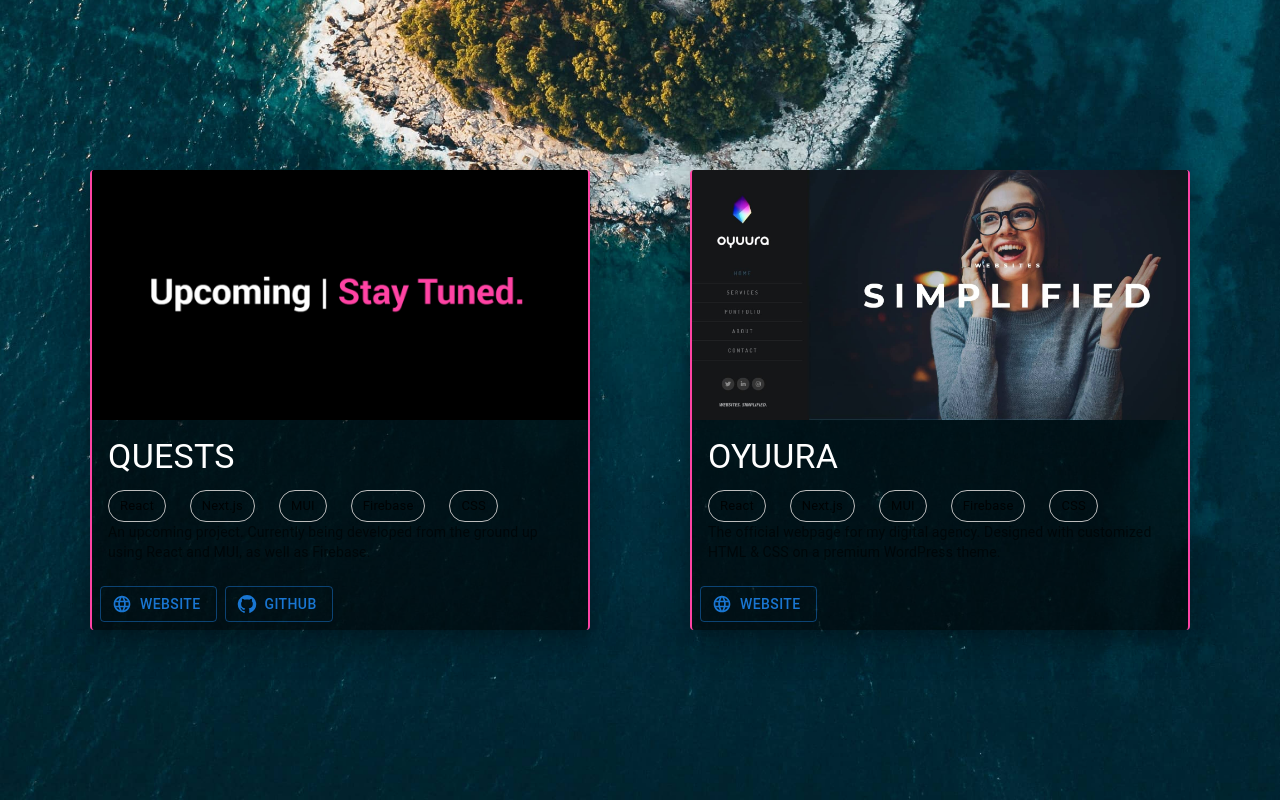
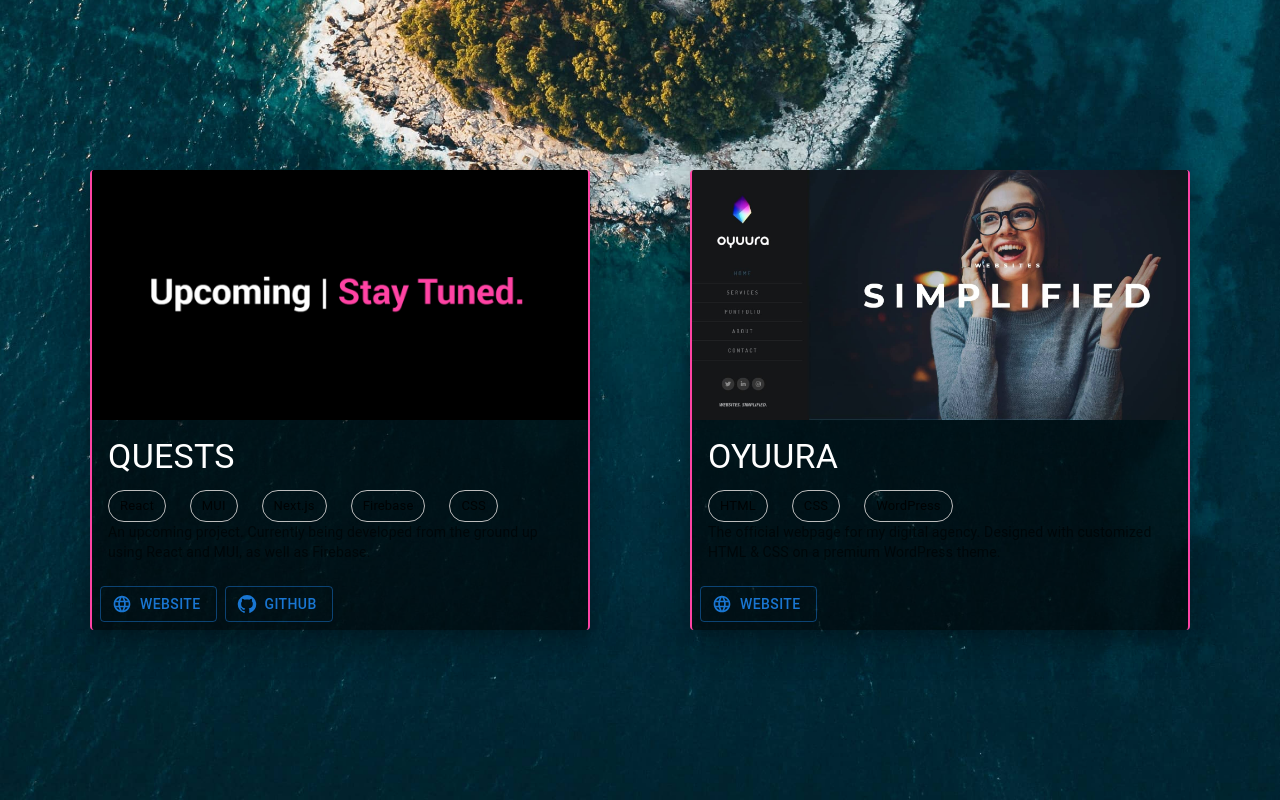
Before and after one commit to EonYY/portfolio, a Next.js app in the folder site/: page / in a window 1280 px wide. Shown: the part 800-1600 px from the top of the page. Built offline with nearby package versions, Linux system fonts and the light colour scheme.

Commit message:
Integrate project.tools array as MUI chips

```diff
--- a/site/components/ProjectCard.js
+++ b/site/components/ProjectCard.js
@@ -56,15 +56,15 @@
           </Typography>
 
 
-
           <Stack direction="row" spacing={3}>
-          <Chip label='React' variant='outlined' className={classes.projectTools} />
-          <Chip label='Next.js' variant='outlined' className={classes.projectTools} />
-          <Chip label='MUI' variant='outlined' className={classes.projectTools} />
-          <Chip label='Firebase' variant='outlined' className={classes.projectTools} />
-          <Chip label='CSS' variant='outlined' className={classes.projectTools} />
+          {project.tools.map((project) => (
+          <Chip
+            label={project}
+            variant='outlined'
+            className={classes.projectTools}
+          />
+        ))}
           </Stack>
-
 
 
           <Typography variant='body2' color='text.secondary' className={classes.cardSummary}>
--- a/site/public/ProjectData.js
+++ b/site/public/ProjectData.js
@@ -3,6 +3,7 @@
         title: 'OYUURA',
         summary: 'The official webpage for my digital agency. Designed with customized HTML & CSS on a premium WordPress theme.',
         website: "https://oyuura.com",
+        tools: ['HTML', 'CSS', 'WordPress'],
         imageURL: '/oyuura-screenshot-small.jpg',
         imageAlt: 'Screenshot of OYUURA website',
         time: 1500,
@@ -12,6 +13,7 @@
         summary: 'An upcoming project. Currently being developed from the ground up using React and MUI, as well as Firebase.',
         website: "#",
         github: "#",
+        tools: ['React', 'MUI', 'Next.js', 'Firebase', 'CSS'],
         imageURL: "/new-project.png",
         imageAlt: 'Coming Soon',
         time: 1500,
```
